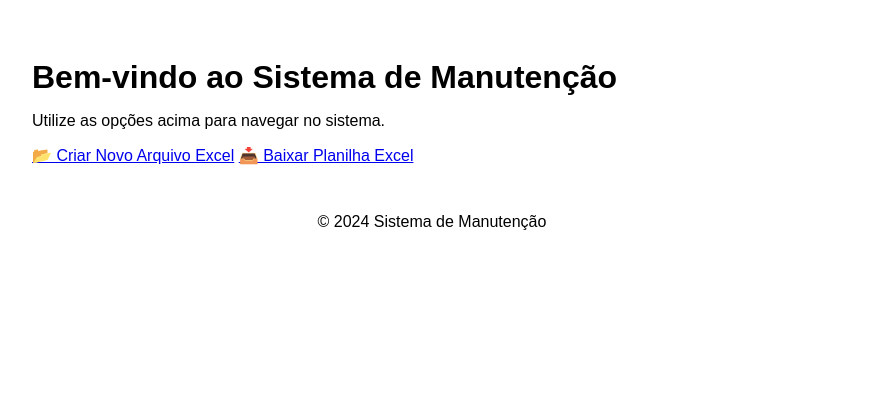
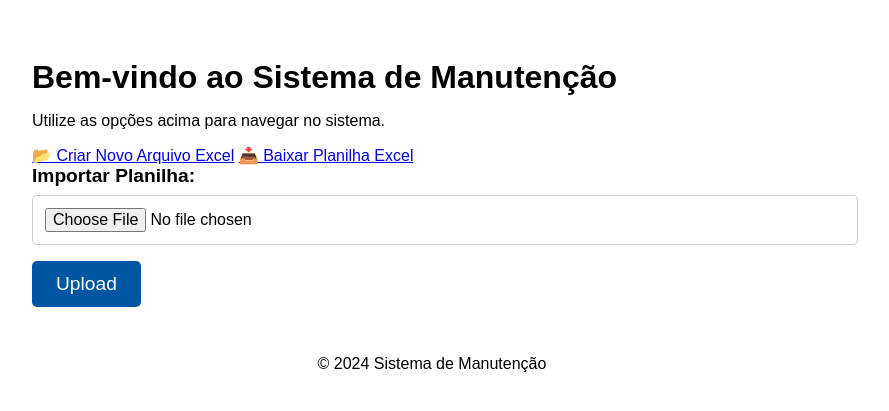
Before and after one commit to Viniluiz44/Checklist_Banheiros, a Flask app: page / in a window 1280 px wide. Shown: the part 145-556 px from the top of the page, without its empty margins (208-1097 px from the left). Run offline with Flask 3, Linux system fonts and the light colour scheme.

Commit message:
importar planilha

```diff
--- a/main.py
+++ b/main.py
@@ -5,6 +5,8 @@
 from fpdf import FPDF
 import qrcode
 import io
+from werkzeug.utils import secure_filename
+
 
 
 app = Flask(__name__)
@@ -243,7 +245,7 @@
         descricao = "; ".join(f"{item}: {status}" for item, status in checklist.items() if status)
         sucesso = sistema.registrar_manutencao(qr_code, descricao)
         if sucesso:
-            return "Manutenção registrada com sucesso! <br><a href='/'>Voltar</a>"
+            return "Manutenção registrada com sucesso! <br><a href='registrar_manutencao'>Voltar</a>"
         else:
             return "QR Code não encontrado! <br><a href='/registrar_manutencao'>Tente novamente</a>"
     return render_template('registrar_manutencao.html', checklist_items=checklist_items, equipamentos=equipamentos)
@@ -260,6 +262,47 @@
         else:
             return "QR Code não encontrado! <br><a href='/consultar_historico'>Tente novamente</a>"
     return render_template('consultar_historico.html')
+
+@app.route('/upload_planilha', methods=['GET', 'POST'])
+def upload_planilha():
+    if request.method == 'POST':
+        if 'file' not in request.files:
+            return redirect(request.url)
+        file = request.files['file']
+        if file.filename == '':
+            return redirect(request.url)
+        if file and allowed_file(file.filename):
+            filename = secure_filename(file.filename)
+            filepath = os.path.join(app.config['UPLOAD_FOLDER'], filename)
+            file.save(filepath)
+            integrar_planilha(filepath)
+            return redirect(url_for('index'))
+    return render_template('upload_planilha.html')
+
+def integrar_planilha(filepath):
+    # Carregar a planilha existente
+    wb_principal = load_workbook(arquivo_excel)
+    ws_equipamentos_principal = wb_principal["Equipamentos"]
+    ws_manutencoes_principal = wb_principal["Manutencoes"]
+
+    # Carregar a nova planilha
+    wb_novo = load_workbook(filepath)
+    ws_equipamentos_novo = wb_novo["Equipamentos"]
+    ws_manutencoes_novo = wb_novo["Manutencoes"]
+
+    # Integrar dados da planilha nova na planilha principal
+    for row in ws_equipamentos_novo.iter_rows(min_row=2, values_only=True):
+        ws_equipamentos_principal.append(row)
+
+    for row in ws_manutencoes_novo.iter_rows(min_row=2, values_only=True):
+        ws_manutencoes_principal.append(row)
+
+    # Salvar a planilha principal com os novos dados integrados
+    wb_principal.save(arquivo_excel)
+
+def allowed_file(filename):
+    return '.' in filename and filename.rsplit('.', 1)[1].lower() in {'xlsx', 'xls'}
+
 
 @app.route('/explorador')
 def explorador():
--- a/templates/index.html
+++ b/templates/index.html
@@ -16,7 +16,6 @@
             <a href="{{ url_for('registrar_manutencao') }}">Registrar Manutenção</a>
             <a href="{{ url_for('consultar_historico') }}">Consultar Histórico</a>
         </nav>
-
     </header>
     <main class="main">
         <div class="container">
@@ -24,6 +23,12 @@
             <p>Utilize as opções acima para navegar no sistema.</p>
             <a href="{{ url_for('criar_arquivo') }}" class="button">📂 Criar Novo Arquivo Excel</a>
             <a href="{{ url_for('download_planilha') }}" class="button">📥 Baixar Planilha Excel</a>
+
+            <form action="{{ url_for('upload_planilha') }}" method="POST" enctype="multipart/form-data">
+                <label for="file">Importar Planilha:</label>
+                <input type="file" name="file" id="file" accept=".xlsx">
+                <input type="submit" value="Upload" class="button">
+            </form>
         </div>
     </main>
     <footer>
```
Also changed, not shown: 4 other files.
